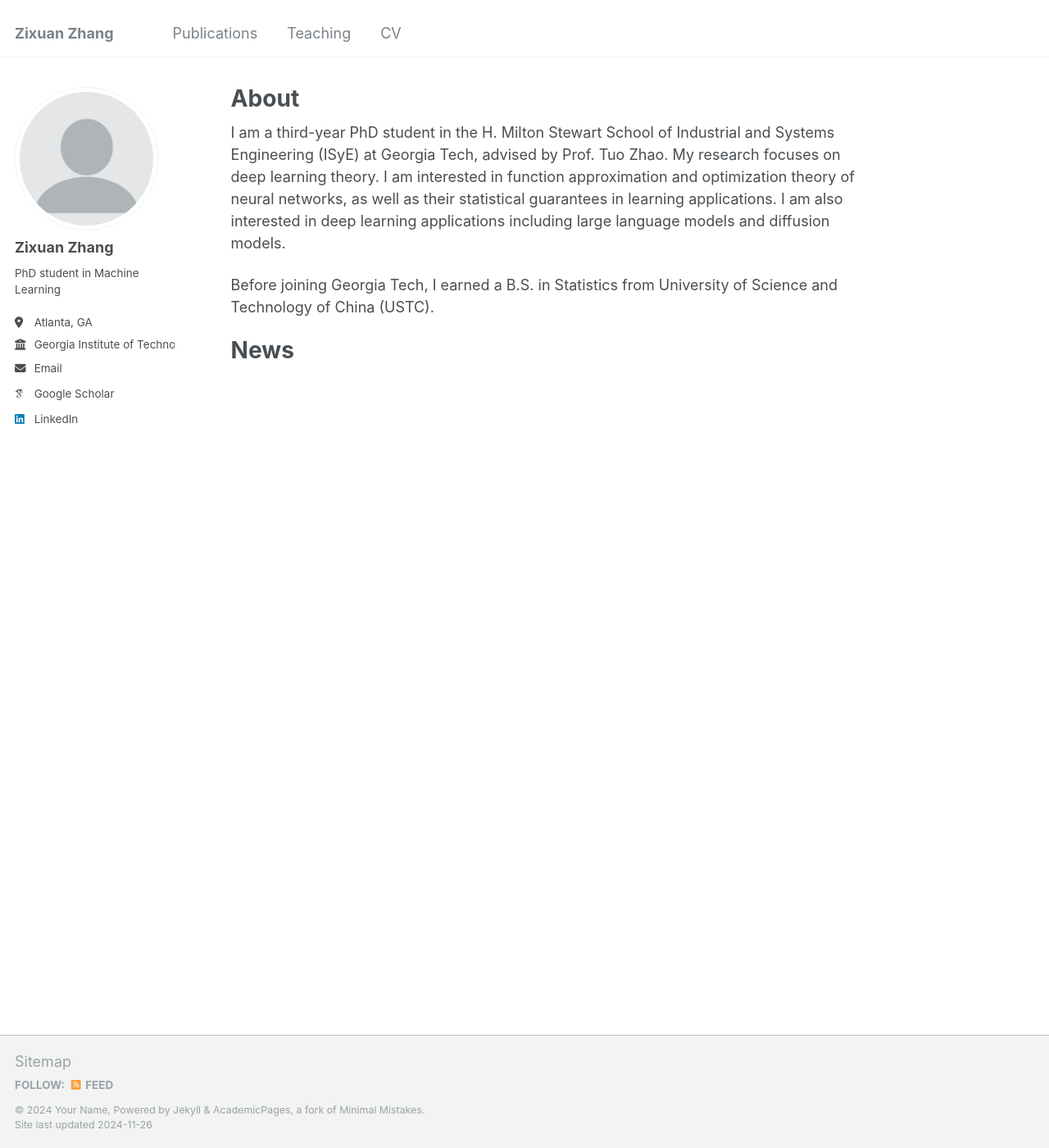
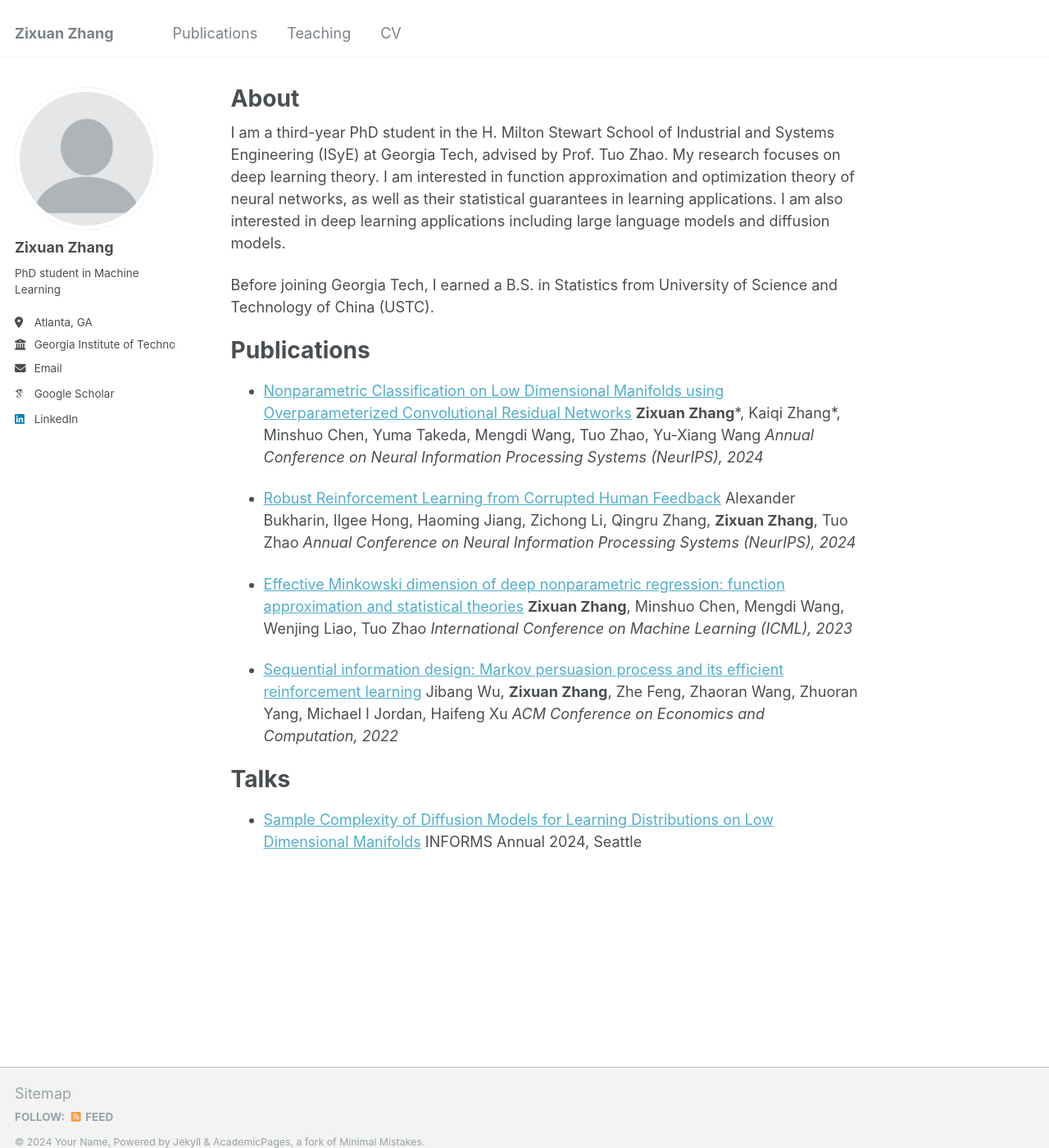
Before and after one commit to ZixuanZZhang/zixuanzzhang.github.io, a Jekyll site: the page built from _pages/about.md, in a window 1280 px wide and 1400 px high. Shown: the whole window at 82% size. Built offline with Jekyll 4.4.1, drawn with Linux system fonts in a browser that asks for light colours; some web fonts are replaced.

Commit message:
Update about.md

```diff
--- a/_pages/about.md
+++ b/_pages/about.md
@@ -12,8 +12,30 @@ I am a third-year PhD student in the H. Milton Stewart School of Industrial and
 Before joining Georgia Tech, I earned a B.S. in Statistics from University of Science and Technology of China (USTC).
 
 
+Publications
+====
+
+* [Nonparametric Classification on Low Dimensional Manifolds using Overparameterized Convolutional Residual Networks](https://arxiv.org/abs/2307.01649)
+  **Zixuan Zhang**\*, Kaiqi Zhang\*, Minshuo Chen, Yuma Takeda, Mengdi Wang, Tuo Zhao, Yu-Xiang Wang
+  *Annual Conference on Neural Information Processing Systems (NeurIPS), 2024*
+
+* [Robust Reinforcement Learning from Corrupted Human Feedback](https://arxiv.org/abs/2406.15568)
+  Alexander Bukharin, Ilgee Hong, Haoming Jiang, Zichong Li, Qingru Zhang, **Zixuan Zhang**, Tuo Zhao
+  *Annual Conference on Neural Information Processing Systems (NeurIPS), 2024*
+
+* [Effective Minkowski dimension of deep nonparametric regression: function approximation and statistical theories](https://proceedings.mlr.press/v202/zhang23f.html)
+  **Zixuan Zhang**, Minshuo Chen, Mengdi Wang, Wenjing Liao, Tuo Zhao
+  *International Conference on Machine Learning (ICML), 2023*
+
+
+* [Sequential information design: Markov persuasion process and its efficient reinforcement learning](https://arxiv.org/abs/2202.10678)
+  Jibang Wu, **Zixuan Zhang**, Zhe Feng, Zhaoran Wang, Zhuoran Yang, Michael I Jordan, Haifeng Xu
+  *ACM Conference on Economics and Computation, 2022*
 
 
 
-News
+Talks
 ====
+
+* [Sample Complexity of Diffusion Models for Learning Distributions on Low Dimensional Manifolds](/files/Informs24.pdf)
+  INFORMS Annual 2024, Seattle
```
